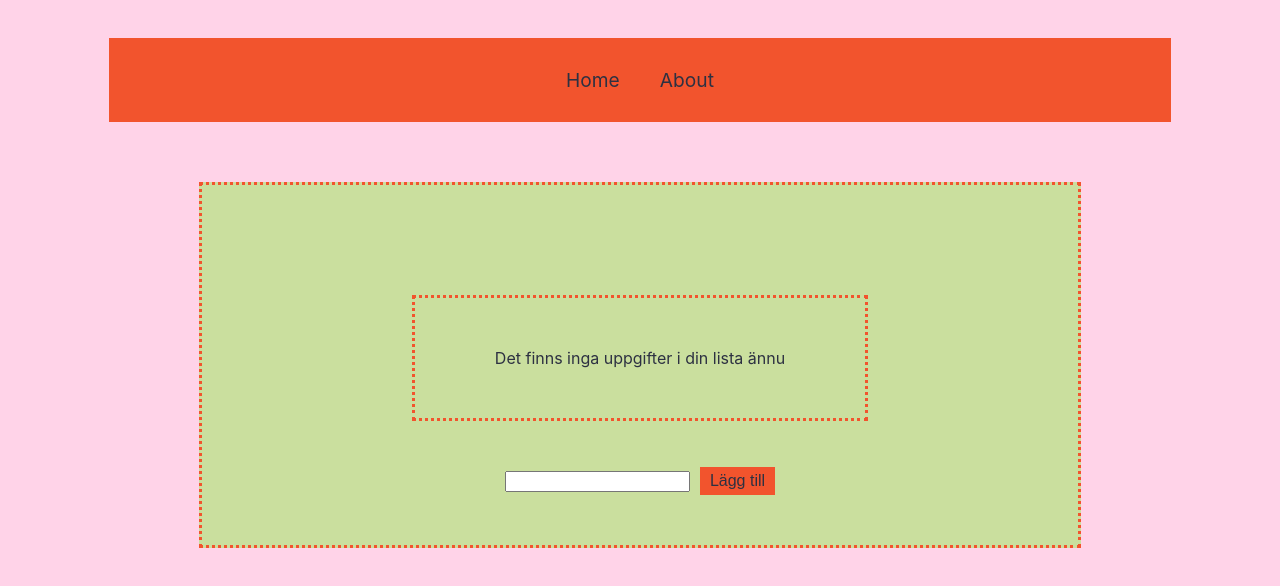
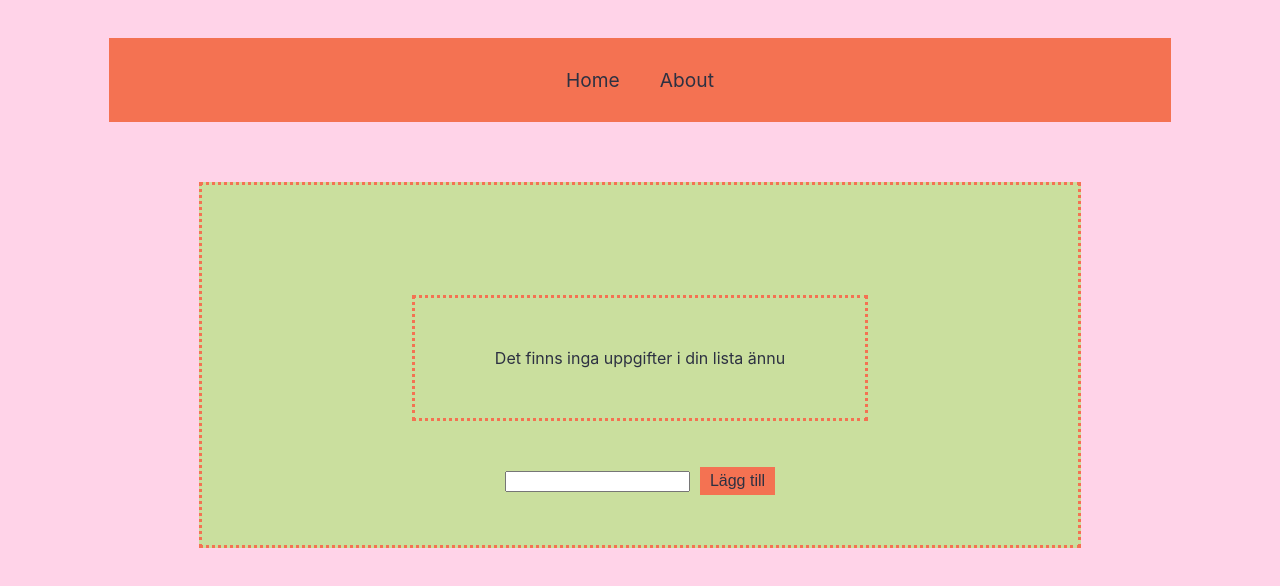
Before and after one commit to AgnesWilson/Vue-todo-list, a Vue app: page / in a window 1280 px wide. Shown: the top 586 px of the page. Built offline with nearby package versions, Linux system fonts and the light colour scheme.

Commit message:
♿ Updated colors
Updated the orange color a bit to make it more accessible

```diff
--- a/src/assets/_header.scss
+++ b/src/assets/_header.scss
@@ -1,6 +1,7 @@
 header {
     margin-top: 30px;
-    background-color: #F2542D;
+    background-color: $detail-color;
+    border: none;
 
     display: flex;
     justify-content: center;
--- a/src/assets/_variables.scss
+++ b/src/assets/_variables.scss
@@ -1,7 +1,7 @@
 // --------- COLORS ---------
 $primary-color: #FFD3E8;
 
-$detail-color: #F2542D;
+$detail-color: #F47252;
 $second-detail-color: #CADF9E;
 $text-color: #2D3142;
 
```
Also changed, not shown: 1 other file (tests, documents, lock files or other folders).
